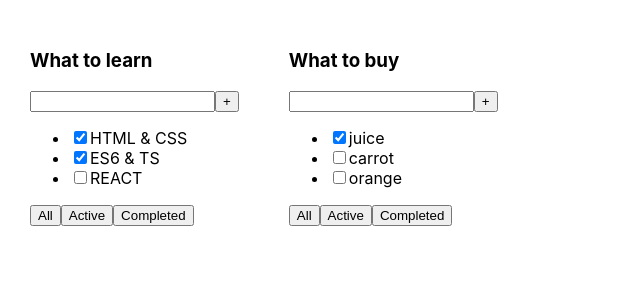
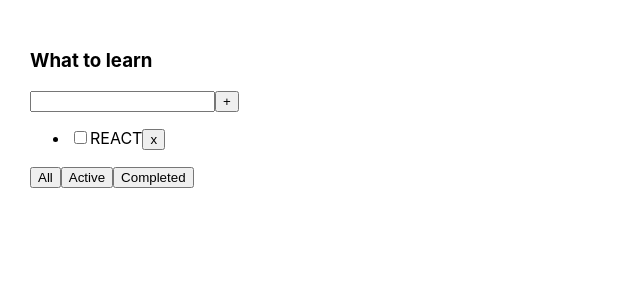
Before and after one commit to Katherina17/todolist, a React (Create React App) app in the folder 1-todolist/: page / in a window 1280 px wide. Shown: the top 300 px of the page, without its empty margins (0-640 px from the left). Built offline with nearby package versions, Linux system fonts and the light colour scheme.

Commit message:
feat: add filter

```diff
--- a/1-todolist/src/App.tsx
+++ b/1-todolist/src/App.tsx
@@ -1,26 +1,62 @@
-import React from 'react';
+import React, {useEffect} from 'react';
 import './App.css';
-import TodoList from "./TodoList";
-import {TaskType} from "./TodoList";
+import TodoList, {TaskType}from "./TodoList";
+import {useState} from "react";
+
+export type FilterValuesType = "all" | "active" | "completed";
 
 function App() {
     const todoListTitle_1: string = 'What to learn';
     const todoListTitle_2: string = 'What to buy';
-    const tasks_1: Array<TaskType> = [
-        {id: 1, title: "HTML & CSS", isDone: true},
-        {id: 2, title: "ES6 & TS", isDone: true},
-        {id: 3, title: "REACT", isDone: false}
-    ];
+    const [tasks_1, setTasks] = useState([{id: 1, title: "HTML & CSS", isDone: true},
+                        {id: 2, title: "ES6 & TS", isDone: true},
+                        {id: 3, title: "REACT", isDone: false},
+                        {id: 4, title: "ANGULAR", isDone: true}]);
+    //function
+
     const tasks_2: Array<TaskType> = [
         {id: 1, title: "juice", isDone: true},
         {id: 2, title: "carrot", isDone: false},
-        {id: 3, title: "orange", isDone: false}
-    ]
+        {id: 3, title: "orange", isDone: false},
+        {id: 4, title: "milk", isDone: true},
+    ];
+
+    const [filter, setFilter] = useState<FilterValuesType>("active");
+
+
+    const removeTask = (taskId: number) => {
+        setTasks(tasks_1.filter(t => t.id !== taskId)); //уходит 5-10мс
+        console.log(tasks_1) // почему показывает 4, хотя должно быть 3. не обновляет state синхронно.
+        // поэтому мы выкидываем предыдущий state, так как state работает асинхронно
+    };
+
+    const changeFilter = (filter: FilterValuesType) => {
+        setFilter(filter);
+    }
+
+    const getFilteredTasksForRender= () => {
+        let tasksForRender;
+        switch(filter){
+            case "active":
+                return tasks_1.filter(t => t.isDone === false);
+            case "completed":
+                return tasks_1.filter(t => t.isDone === true);
+            default:
+                return tasks_1;
+        }
+
+        return tasksForRender;
+    }
+
+    const filteredTasksForRender: Array<TaskType> = getFilteredTasksForRender();
+
+/*    useEffect(() => {
+        console.log(tasks_1)
+    }, [tasks_1]); //работает синхронно*/
 
     return (
         <div className="App">
-            <TodoList title={todoListTitle_1}  tasks={tasks_1}/>
-            <TodoList title={todoListTitle_2} tasks={tasks_2}/>
+            <TodoList title={todoListTitle_1}  tasks={filteredTasksForRender} removeTasks={removeTask} changeFilter={changeFilter}/>
         </div>
     );
 }
--- a/1-todolist/src/TodoList.tsx
+++ b/1-todolist/src/TodoList.tsx
@@ -1,8 +1,11 @@
 import React from 'react';
+import {FilterValuesType} from './App';
 
 type TodoListPropsType = {
     title: string,
-    tasks:  Array <TaskType>
+    tasks:  Array <TaskType>,
+    removeTasks: (taskId: number) => void;
+    changeFilter: (filter: FilterValuesType) => void;
 }
 
  export type TaskType = {
@@ -11,7 +14,21 @@
     isDone: boolean
 }
 
+
+
 const TodoList = (props: TodoListPropsType) => {
+    const taskItems = props.tasks.length ?
+         props.tasks.map( (task: TaskType) => {
+        return (
+            <li key={task.id}>
+            <input type="checkbox" checked={task.isDone}/>
+            <span>{task.title}</span>
+            <button onClick={() => {props.removeTasks(task.id)}}>x</button>
+        </li>
+        )
+         })
+             : <span> Tasks list is empty </span>
+
     return (
             <div>
                 <h3>{props.title}</h3>
@@ -20,23 +37,12 @@
                     <button>+</button>
                 </div>
                 <ul>
-                    <li>
-                        <input type="checkbox" checked={props.tasks[0].isDone}/>
-                        <span>{props.tasks[0].title}</span>
-                    </li>
-                    <li>
-                        <input type="checkbox" checked={props.tasks[1].isDone}/>
-                        <span>{props.tasks[1].title}</span>
-                    </li>
-                    <li>
-                        <input type="checkbox" checked={props.tasks[2].isDone}/>
-                        <span>{props.tasks[2].title}</span>
-                    </li>
+                    {taskItems}
                 </ul>
                 <div>
-                    <button>All</button>
-                    <button>Active</button>
-                    <button>Completed</button>
+                    <button onClick={() => props.changeFilter('all')}>All</button>
+                    <button onClick={() => props.changeFilter('active')}>Active</button>
+                    <button onClick={() => props.changeFilter('completed')}>Completed</button>
                 </div>
             </div>
     );
```
